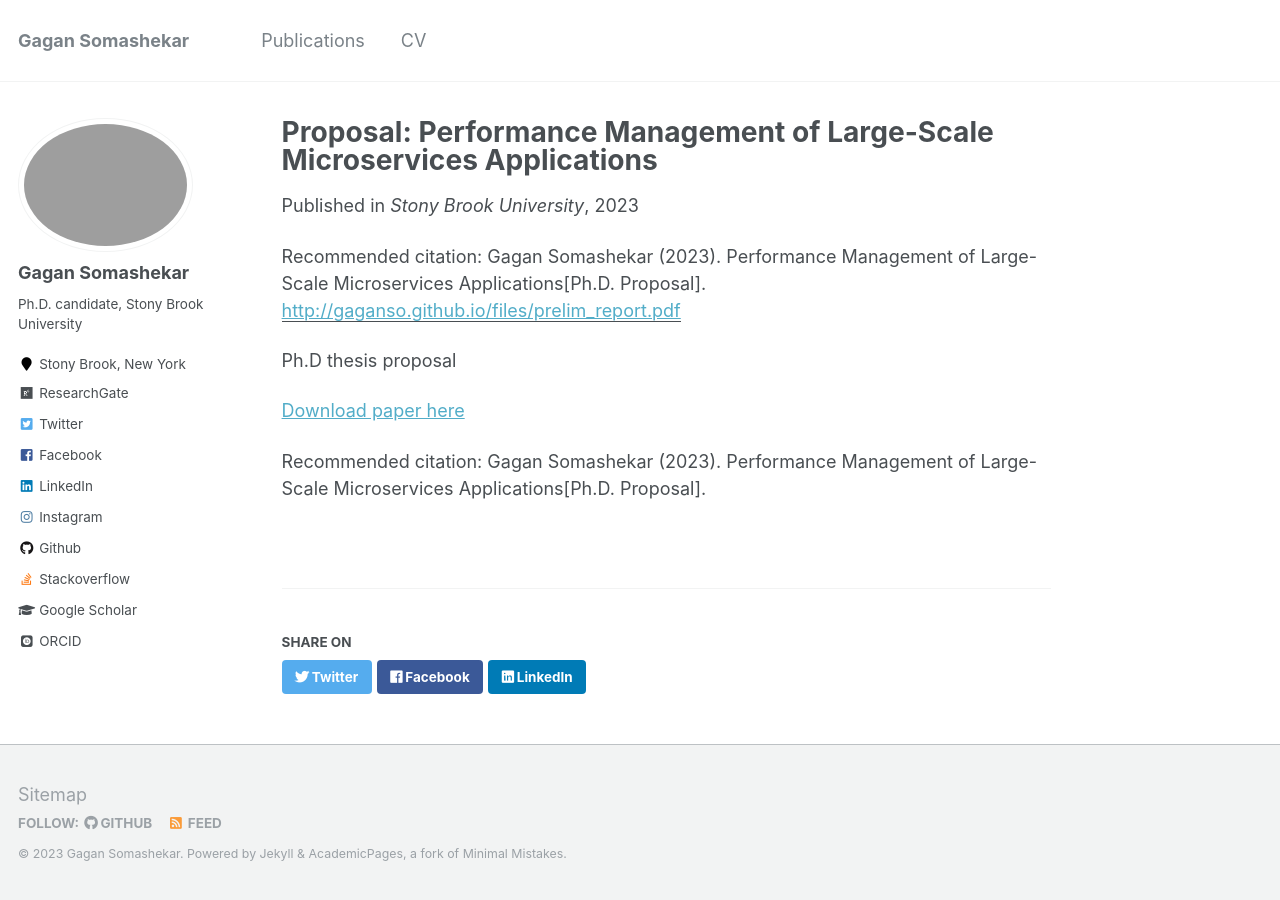
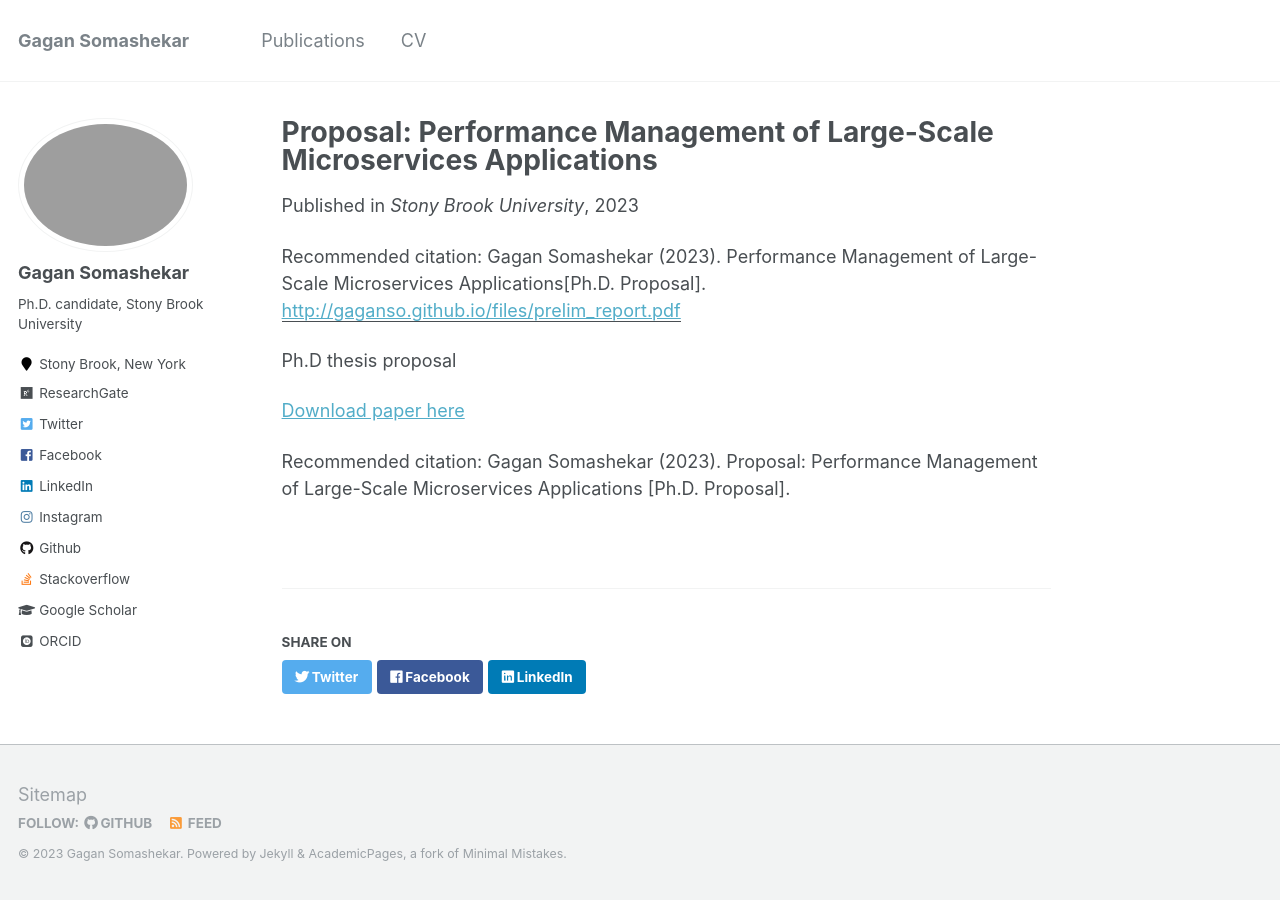
Before and after one commit to gaganso/gaganso.github.io, a Jekyll site: the page built from _publications/2023-02-10-Proposal.md, in a window 1280 px wide. Built offline with Jekyll 4.4.1, drawn with Linux system fonts in a browser that asks for light colours; some web fonts are replaced.

Commit message:
Update 2023-02-10-Proposal.md

```diff
--- a/_publications/2023-02-10-Proposal.md
+++ b/_publications/2023-02-10-Proposal.md
@@ -10,6 +10,6 @@
 ---
 Ph.D thesis proposal
 
-[Download paper here](http://gaganso.github.io/files/prelim_report.pdf)
+[Download paper here](http://gaganso.github.io/files/proposal_report.pdf)
 
-Recommended citation: Gagan Somashekar (2023). Performance Management of Large-Scale Microservices Applications[Ph.D. Proposal].
+Recommended citation: Gagan Somashekar (2023). Proposal: Performance Management of Large-Scale Microservices Applications [Ph.D. Proposal].
```
